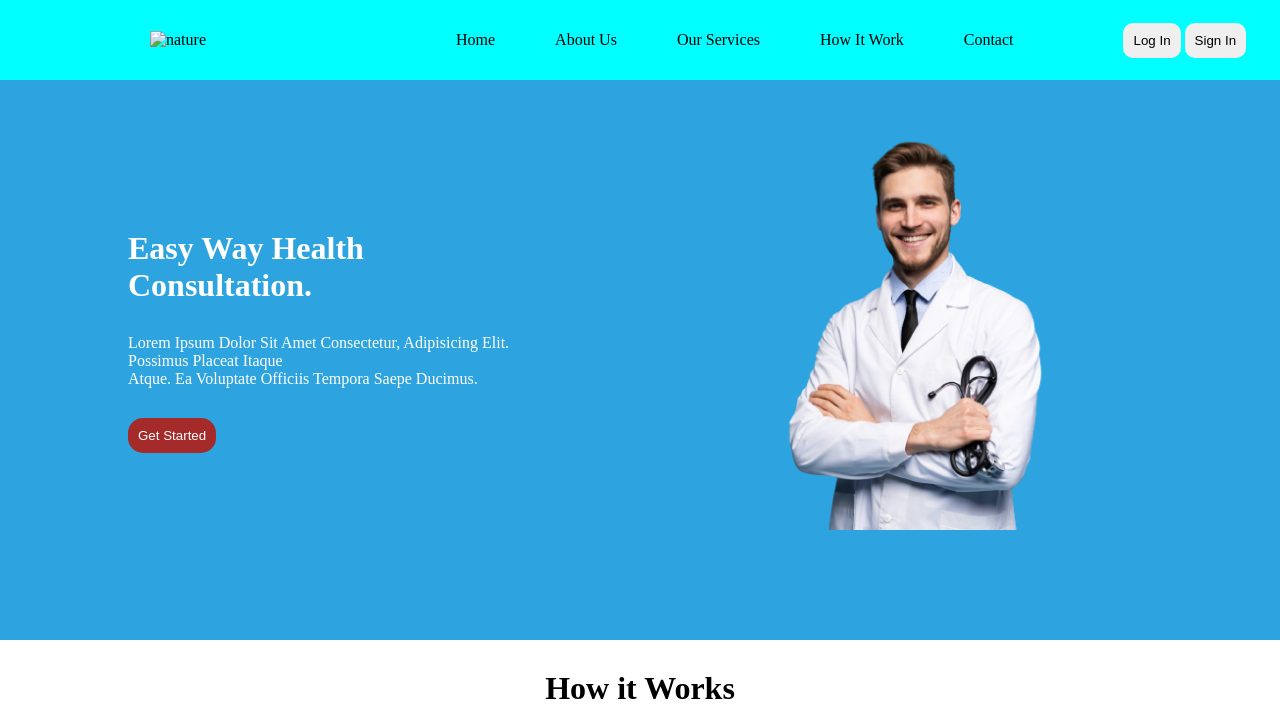
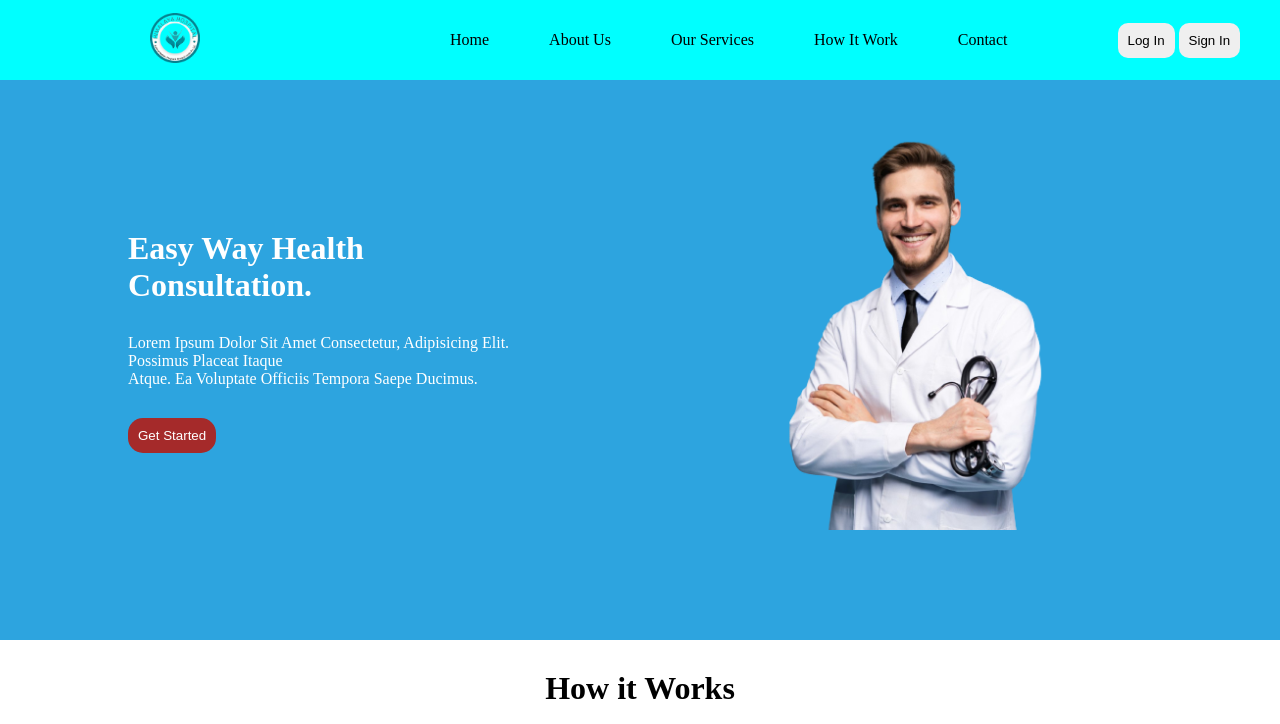
Before and after one commit to kirangawande39/Hospital-website, a plain HTML site: page index.html in a window 1280 px wide. Shown: the top 724 px of the page. Drawn offline with Linux system fonts and the light colour scheme; files whose address does not match are found by name.

Commit message:
add logo new path

```diff
--- a/index.html
+++ b/index.html
@@ -276,7 +276,7 @@
 <body>
     <nav>
         <div>
-            <img src="logo-removebg-preview.png" alt="nature">
+            <img src="img/logo-removebg-preview.png" alt="nature">
         </div>
         <div>
             <ul>
```
